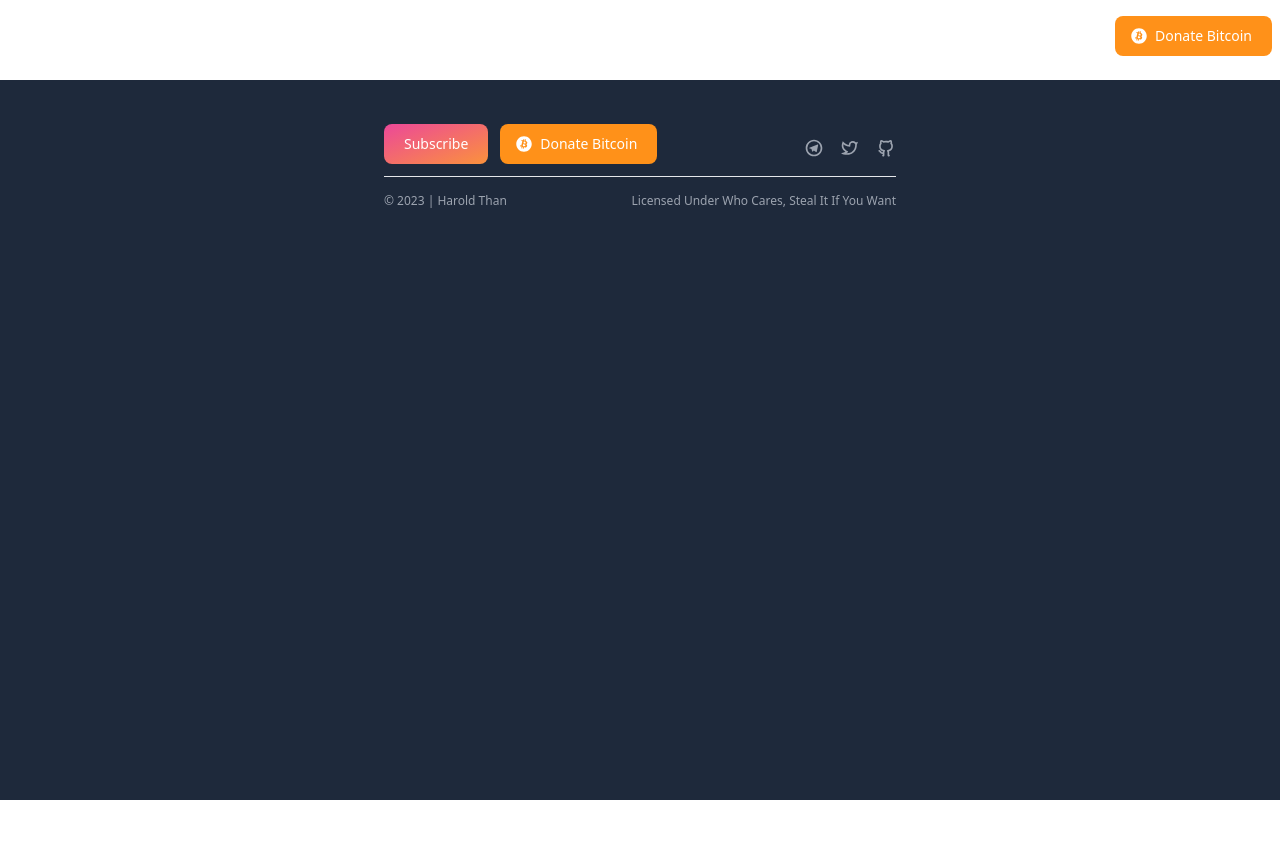
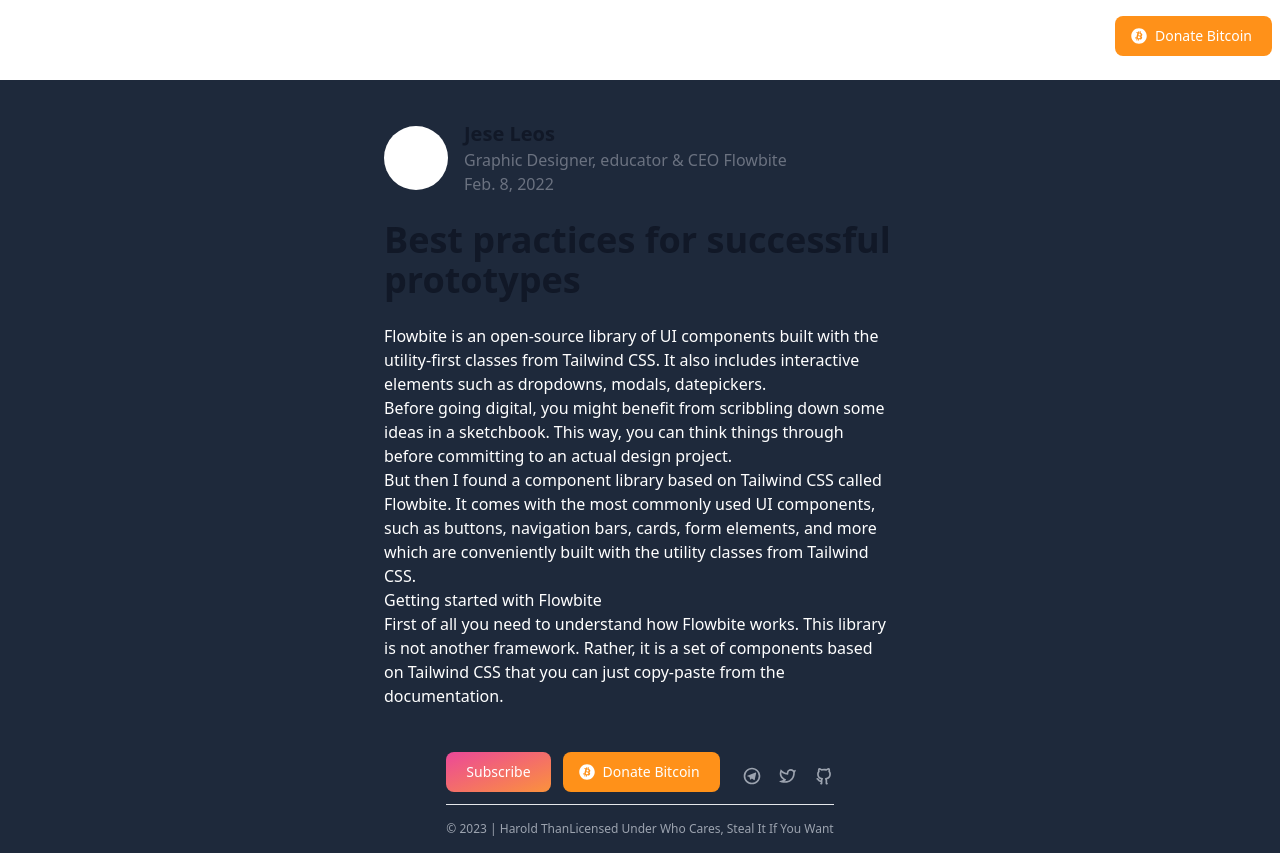
Before and after one commit to thanvinhbaohoang/Harold-Blog-New, a React (Vite) app: page /blog in a window 1280 px wide. Before the commit the page ends 800 px from the top, so only its background shows below. Built offline with nearby package versions, Linux system fonts and the light colour scheme.

Commit message:
Added BlogPage

```diff
--- a/src/App.tsx
+++ b/src/App.tsx
@@ -7,7 +7,7 @@
 import { Modal } from "./Components/Modal"
 import {BrowserRouter, Routes , Route } from "react-router-dom"
 import NotFound from "./Pages/NotFound"
-
+import BlogPage from "./Pages/BlogPage"
 
 import Home from "./Pages/Home"
 export default function App() {
@@ -22,13 +22,16 @@
 
               <Routes>
                 <Route path="/" element={<Home/> } />
+                <Route path="/blog" element={<BlogPage/> } />
                 <Route path="/no" element={<NotFound/> } />
               </Routes>
 
 
-              <Footer/>
 
             </div>
+
+            <Footer/>
+
       </div>
     </div>
 
--- a/src/Pages/BlogPage.tsx
+++ b/src/Pages/BlogPage.tsx
@@ -1,4 +1,37 @@
+import React from "react";
 
 
+export default function BlogPage() {
+    return (
+        <article class="w-full max-w-2xl format format-sm sm:format-base lg:format-lg format-blue dark:format-invert">
+          <header class="mb-4 lg:mb-6 not-format">
+              <address class="flex items-center mb-6 not-italic">
+                  <div class="inline-flex items-center mr-3 text-sm text-gray-900 dark:text-white">
+                      <div className="w-16 h-16 mr-4 rounded-full bg-white"></div>
+                      <div>
+                          <a href="#" rel="author" class="text-xl font-bold text-gray-900 dark:text-white">Jese Leos</a>
+                          <p class="text-base font-light text-gray-500 dark:text-gray-400">Graphic Designer, educator & CEO Flowbite</p>
+                          <p class="text-base font-light text-gray-500 dark:text-gray-400"><time pubdate datetime="2022-02-08" title="February 8th, 2022">Feb. 8, 2022</time></p>
+                      </div>
+                  </div>
+              </address>
+              <h1 class="mb-4 text-3xl font-extrabold leading-tight text-gray-900 lg:mb-6 lg:text-4xl dark:text-white">Best practices for successful prototypes</h1>
+          </header>
+          <p class="lead">Flowbite is an open-source library of UI components built with the utility-first
+              classes from Tailwind CSS. It also includes interactive elements such as dropdowns, modals,
+              datepickers.</p>
+          <p>Before going digital, you might benefit from scribbling down some ideas in a sketchbook. This way,
+              you can think things through before committing to an actual design project.</p>
+          <p>But then I found a <a href="https://flowbite.com">component library based on Tailwind CSS called
+                  Flowbite</a>. It comes with the most commonly used UI components, such as buttons, navigation
+              bars, cards, form elements, and more which are conveniently built with the utility classes from
+              Tailwind CSS.</p>
 
-import React from "react";
+          <h2>Getting started with Flowbite</h2>
+          <p>First of all you need to understand how Flowbite works. This library is not another framework.
+              Rather, it is a set of components based on Tailwind CSS that you can just copy-paste from the
+              documentation.</p>
+
+        </article>
+    )
+}
--- a/src/navbar.tsx
+++ b/src/navbar.tsx
@@ -1,11 +1,14 @@
 
 import React from 'react';
+import { Link } from 'react-router-dom';
 export default function NavBar() {
     return (
         <nav className="bg-white border-gray-200 dark:bg-gray-900 w-full text-white">
             <div className="max-w-screen-xl flex flex-wrap  justify-between mx-auto py-4">
                 <a href="#" className="flex items-center">
-                    <span className="self-center text-2xl font-semibold whitespace-nowrap dark:text-white">Harold's Blog</span>
+                    <Link to="/">
+                            <span className="self-center text-2xl font-semibold whitespace-nowrap dark:text-white">Harold's Blog</span>
+                    </Link>
                 </a>
 
                 <div className='flex transition'>
```
